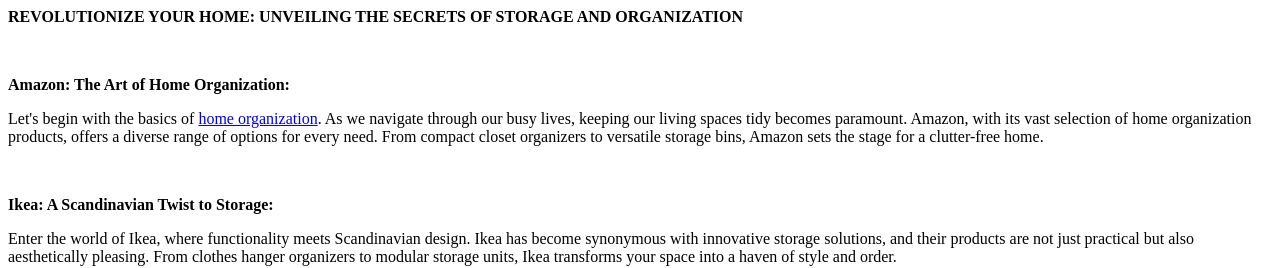
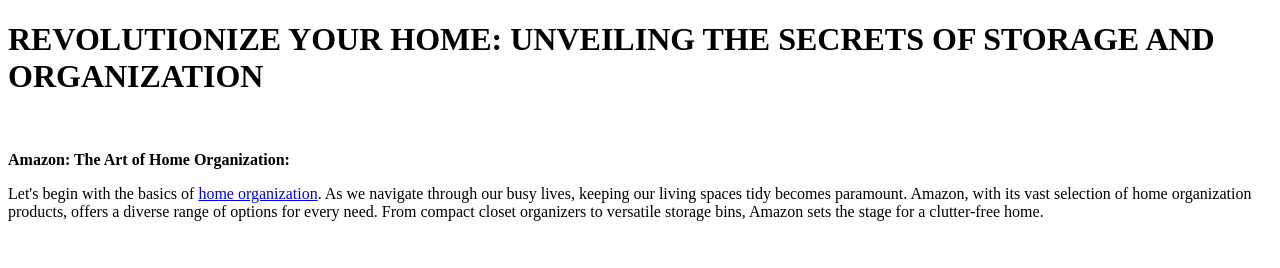
Before and after one commit to salinashop1/salinashop1, a plain HTML site: page index.html in a window 1280 px wide. Shown: the top 268 px of the page. Drawn offline with Linux system fonts and the light colour scheme.

Commit message:
Update index.html

```diff
--- a/index.html
+++ b/index.html
@@ -1,4 +1,10 @@
-<p><strong>REVOLUTIONIZE YOUR HOME: UNVEILING THE SECRETS OF STORAGE AND ORGANIZATION</strong></p>
+<!DOCTYPE html>
+<html>
+<head>
+    <title>REVOLUTIONIZE YOUR HOME: UNVEILING THE SECRETS OF STORAGE AND ORGANIZATION</title>
+</head>
+<body>
+<h1><strong>REVOLUTIONIZE YOUR HOME: UNVEILING THE SECRETS OF STORAGE AND ORGANIZATION</strong></h1>
 <p>&nbsp;</p>
 <p><strong>Amazon: The Art of Home Organization:</strong></p>
 <p><span style="font-weight: 400;">Let's begin with the basics of </span><a href="https://salinashop.com/product-category/home-living/home-organization-and-storage/"><span style="font-weight: 400;">home organization</span></a><span style="font-weight: 400;">. As we navigate through our busy lives, keeping our living spaces tidy becomes paramount. Amazon, with its vast selection of home organization products, offers a diverse range of options for every need. From compact closet organizers to versatile storage bins, Amazon sets the stage for a clutter-free home.</span></p>
@@ -27,3 +33,5 @@
 <p>&nbsp;</p>
 <p><strong><em>Conclusion:</em></strong></p>
 <p><em><span style="font-weight: 400;">In the world of home organization and storage, the choices are vast, but the goal is the same &ndash; creating a space that reflects your personality and promotes tranquility. Whether you opt for the extensive selection on Amazon, the Scandinavian flair of Ikea, the tech-savvy solutions from Noon, the elegance of Danube Home, or the emerging excellence of Salina Shop, you're sure to find the perfect fit for your home. So, embark on this journey of transformation and elevate your living space with the best in the business.</span></em></p>
+</body>
+</html>
```
